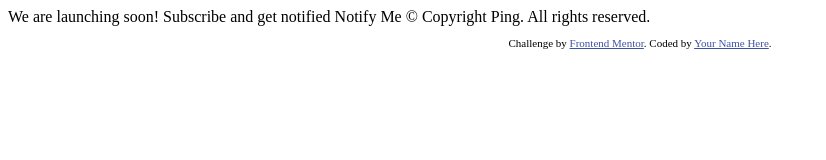
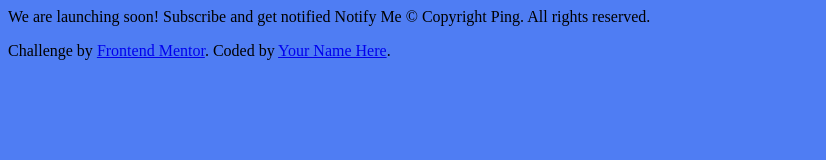
Before and after one commit to Simplify4Me2/ping-coming-soon, a website: page index.html in a window 1280 px wide. Shown: the whole page, without its empty margins (0-826 px from the left). Drawn offline with Linux system fonts and the light colour scheme.

Commit message:
add SASS support

```diff
--- a/index.html
+++ b/index.html
@@ -5,14 +5,15 @@
   <meta name="viewport" content="width=device-width, initial-scale=1.0"> <!-- displays site properly based on user's device -->
 
   <link rel="icon" type="image/png" sizes="32x32" href="./images/favicon-32x32.png">
+  <link rel="stylesheet" href="./css/style.css" >
 
   <title>Frontend Mentor | Ping coming soon page</title>
 
   <!-- Feel free to remove these styles or customise in your own stylesheet 👍 -->
-  <style>
+  <!-- <style>
     .attribution { font-size: 11px; text-align: center; }
     .attribution a { color: hsl(228, 45%, 44%); }
-  </style>
+  </style> -->
 </head>
 <body>
 
--- /dev/null
+++ b/main.sass
@@ -0,0 +1,2 @@
+body
+    background-color: hsl(223, 87%, 63%)
```
Also changed, not shown: package.json (added, +20 -0 lines), css/style.css (added), index.js (added), 1 other file.
